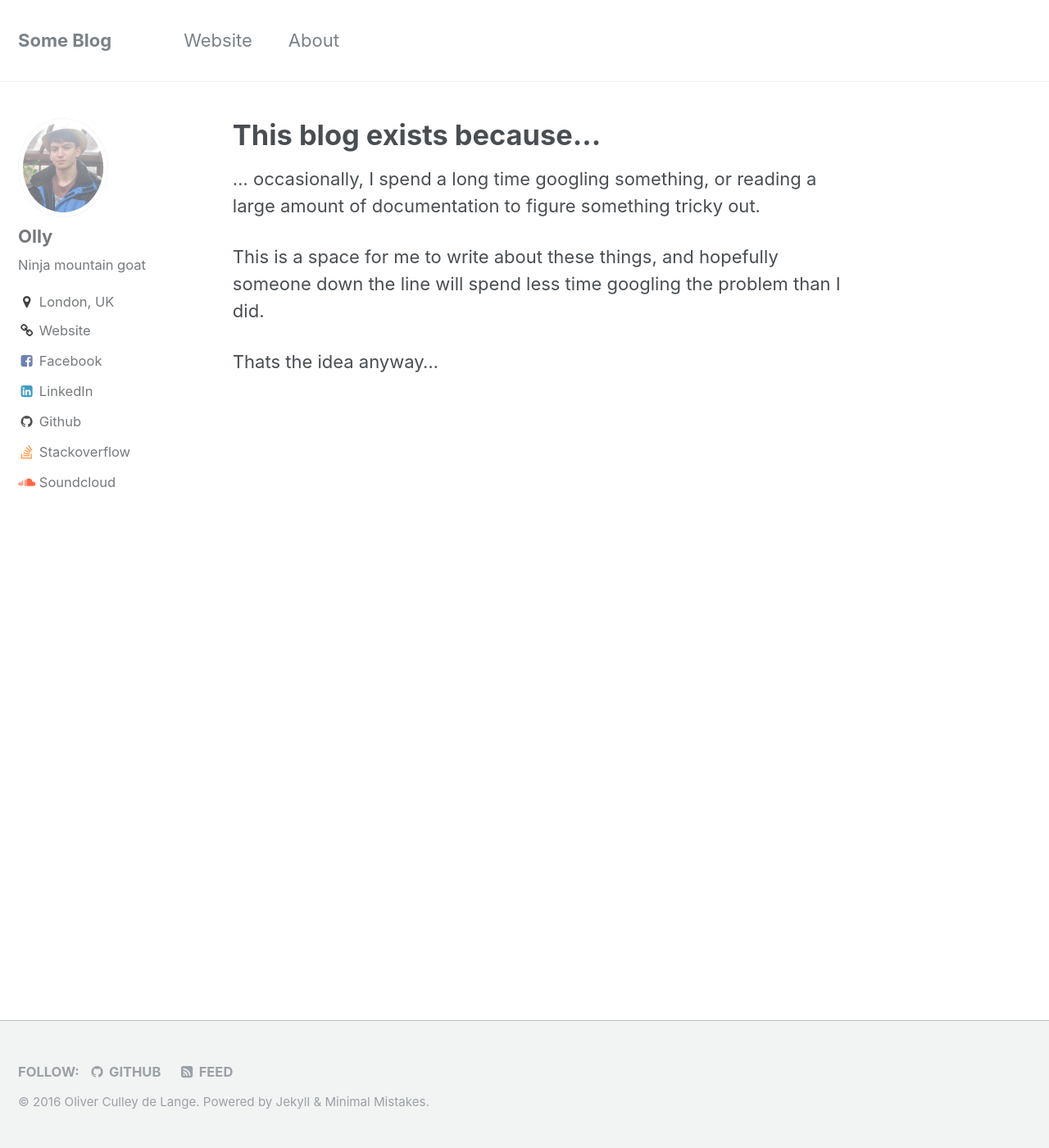
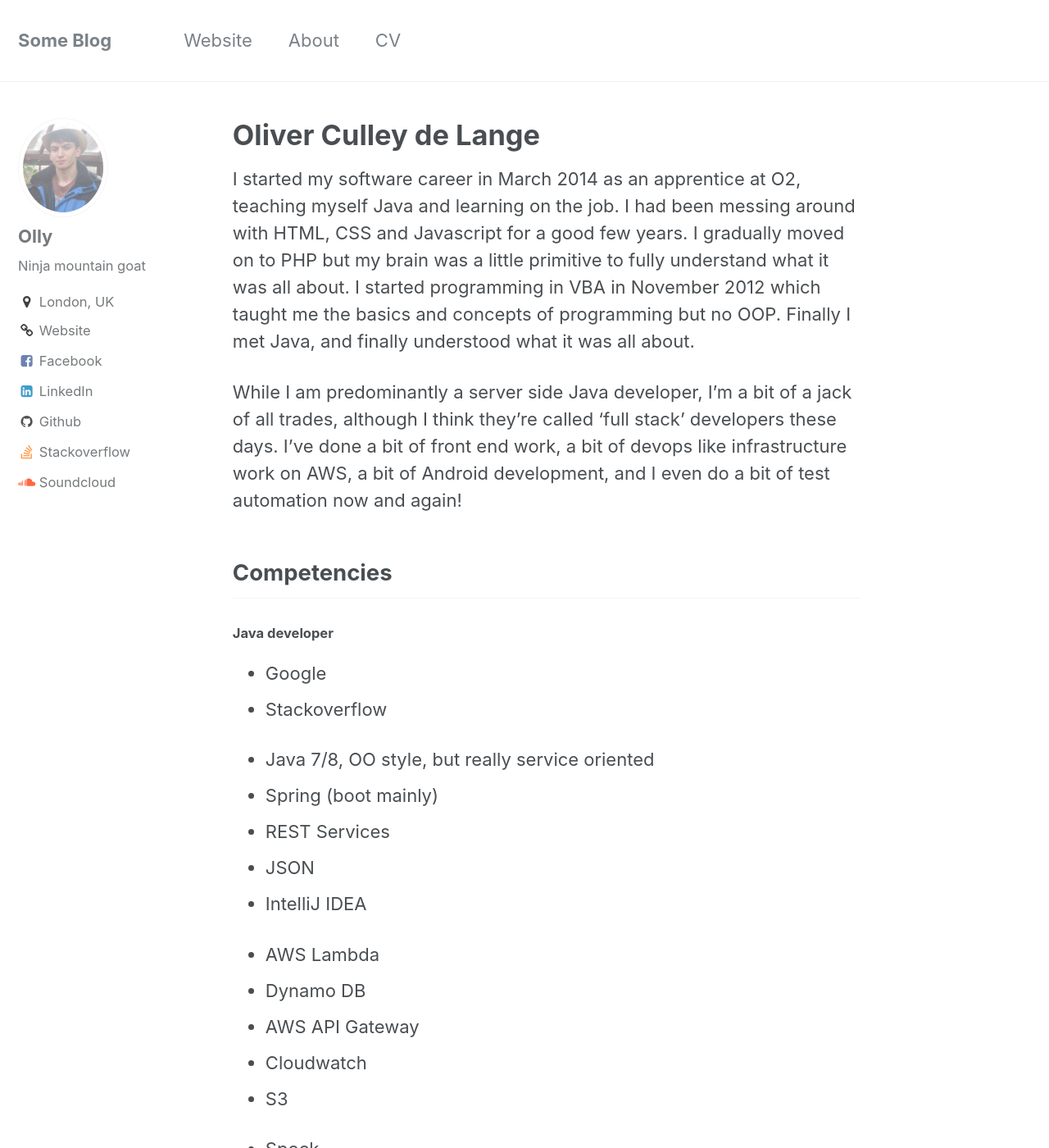
Before and after one commit to OliverCulleyDeLange/OliverCulleyDeLange.github.io, a Jekyll site: the page built from _pages/about.md, in a window 1280 px wide and 1400 px high. Shown: the whole window at 82% size. Built offline with Jekyll 4.4.1, drawn with Linux system fonts in a browser that asks for light colours; some of the changed text lies outside the part shown.

Commit message:
Making this my only website. Basic about and cv pages

```diff
--- a/_config.yml
+++ b/_config.yml
@@ -78,7 +78,7 @@
 # Site Author
 author:
   name             : "Olly"
-  avatar           : "/assets/image/bio.jpg"
+  avatar           : "/assets/images/bio.jpg"
   bio              : "Ninja mountain goat"
   location         : "London, UK"
   email            :
--- a/_data/navigation.yml
+++ b/_data/navigation.yml
@@ -4,5 +4,5 @@
     url: https://oliverculleydelange.github.io/
   - title: "About"
     url: /about/
-#  - title: "CV"
-#    url: /cv/
+  - title: "CV"
+    url: /cv/
--- a/_pages/about.md
+++ b/_pages/about.md
@@ -1,6 +1,75 @@
 ---
 permalink: /about/
 ---
+# Oliver Culley de Lange
+
+I started my software career in March 2014 as an apprentice at O2, teaching myself Java and learning on the job. I had been messing around with HTML, CSS and Javascript for a good few years. I gradually moved on to PHP but my brain was a little primitive to fully understand what it was all about. I started programming in VBA in November 2012 which taught me the basics and concepts of programming but no OOP. Finally I met Java, and finally understood what it was all about.
+
+While I am predominantly a server side Java developer, I'm a bit of a jack of all trades, although I think they're called 'full stack' developers these days. I've done a bit of front end work, a bit of devops like infrastructure work on AWS, a bit of Android development, and I even do a bit of test automation now and again!
+
+## Competencies
+
+#### Java developer
+
+- Google
+- Stackoverflow
+
+- Java 7/8, OO style, but really service oriented
+- Spring (boot mainly)
+- REST Services
+- JSON
+- IntelliJ IDEA
+
+- AWS Lambda
+- Dynamo DB
+- AWS API Gateway
+- Cloudwatch
+- S3
+
+- Spock
+- Gatling & Scala
+
+- Jira
+- Git / GitHub
+- Gradle
+- Logstash / ElasticSearch / Kibana
+- Graphite / Grafana
+- Jenkins CI
+- Sonar / Jacoco
+- Swagger / Springfox
+- Linux CLI
+- Ubuntu / Mac OSX / Windows
+- Postman
+
+#### Android developer
+
+- Android Studio
+- Retrofit, Dagger, Butternknife, Otto
+- Material Design
+- GCM Push Notification (AWS SNS)
+
+#### Front end developer
+
+- Jasmine / Mocha
+- HTML CSS Javascript & JQuery
+- Requirejs
+- NPM
+- Google Maps API v3
+
+#### DevOps
+
+- Cloudformation
+- AWS Identity and Access Management (IAM)
+- AWS Virtual Private Cloud (VPC)
+
+#### Developer in test
+
+- Appium / Selenium
+- theIntern
+- Wiremock
+- Cucumber BDD
+
+
 # This blog exists because...
 
 ... occasionally, I spend a long time googling something, or reading a large amount of documentation to figure something tricky out.
--- a/_sass/_archive.scss
+++ b/_sass/_archive.scss
@@ -175,15 +175,18 @@
 
     .archive__item-teaser {
       margin-bottom: 2em;
+      width: 50%;
+      margin: auto;
+      margin-top: 1em;
     }
 
     @include breakpoint($small) {
       .archive__item-teaser {
-        @include span(5 of 12);
+        @include span(2 of 12);
       }
 
       .archive__item-body {
-        @include span(7 of 12 last);
+        @include span(10 of 12 last);
         @include prefix(0.5 of 12);
         @include suffix(1 of 12);
       }
@@ -196,17 +199,20 @@
 
     .archive__item-teaser {
       margin-bottom: 2em;
+      width: 50%;
+      margin: auto;
+      margin-top: 1em;
     }
 
     @include breakpoint($small) {
       text-align: right;
 
       .archive__item-teaser {
-        @include span(5 of 12 rtl);
+        @include span(2 of 12 rtl);
       }
 
       .archive__item-body {
-        @include span(7 of 12 last rtl);
+        @include span(10 of 12 last rtl);
         @include prefix(0.5 of 12);
         @include suffix(1 of 12);
       }
@@ -226,12 +232,12 @@
 
       .archive__item-teaser {
         margin: 0 auto;
-        width: span(5 of 12);
+        width: span(2 of 12);
       }
 
       .archive__item-body {
         margin: 0 auto;
-        width: span(7 of 12);
+        width: span(10 of 12);
       }
     }
   }
--- a/_sass/_page.scss
+++ b/_sass/_page.scss
@@ -174,7 +174,7 @@
   padding: 2px 5px;
   color: #fff;
   font-family: $caption-font-family;
-  font-size: $type-size-7;
+  font-size: $type-size-6;
   background: #000;
   text-align: right;
   z-index: 5;
```
Also changed, not shown: _includes/figure (added, +12 -0 lines), _pages/cv.html (added, +129 -0 lines), assets/image/bio.jpg (deleted), assets/images/bio.jpg (added), assets/images/header.jpg (added).
